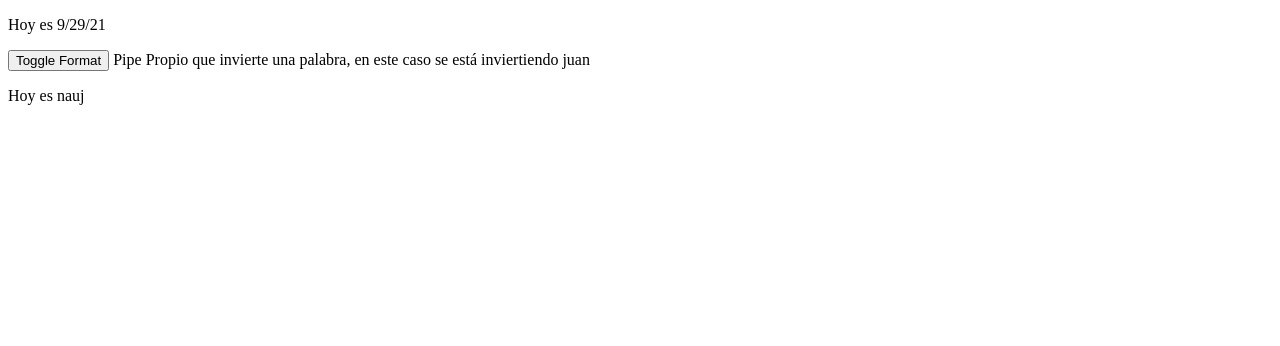
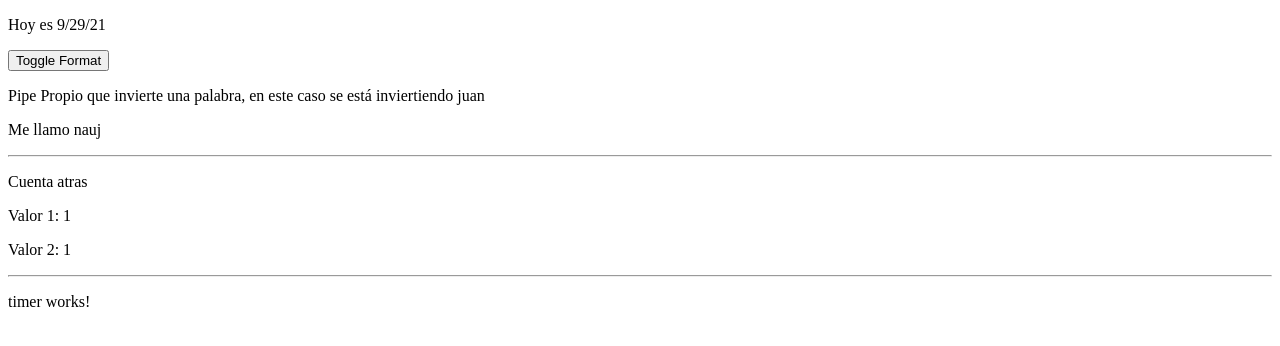
Before and after one commit to vargasjuanj/Frontend-Items, an Angular app: page / in a window 1280 px wide. Shown: the top 346 px of the page. Built offline with nearby package versions, Linux system fonts and the light colour scheme.

Commit message:
Observables - cuenta-atras

```diff
--- a/src/app/app-routing.module.ts
+++ b/src/app/app-routing.module.ts
@@ -1,7 +1,11 @@
 import { NgModule } from '@angular/core';
 import { Routes, RouterModule } from '@angular/router';
+import { AppComponent } from './app.component';
+import { TimerComponent } from './timer/timer.component';
 
-const routes: Routes = [];
+const routes: Routes = [
+  {path:'timer', loadChildren:'./timer/timer.module#TimerModule'}
+];
 
 @NgModule({
   imports: [RouterModule.forRoot(routes)],
--- a/src/app/app.component.html
+++ b/src/app/app.component.html
@@ -1,11 +1,22 @@
+<!-- NOTA : LO que va en el AppComponent siempre se va a ver, por eso para que se vean solo lo que se quiere cargar, solo el appComponent debe tener el routeroutlet -->
+
 <!-- Un Pipe lo que hace es filtrar la visualización de elementos, se pueden concatener tambien -->
 <!-- Usa un Pipe de Angular, pero a la vez, con :format (que es nuestro y está en el componente como get format) lo personalizamos más -->
 
 <p>Hoy es {{today | date:format | uppercase}}</p>
 <button (click)="toggleFormat()">Toggle Format</button>
 
+<p>
+  Pipe Propio que invierte una palabra, en este caso se está inviertiendo juan
 
-Pipe Propio que invierte una palabra, en este caso se está inviertiendo juan
-<p>Hoy es {{nombre | reversed}}</p>
+</p>
+<p>Me llamo {{nombre | reversed}}</p>
 
+
+<hr>
+<p>Cuenta atras</p>
+
+<app-cuenta-atras></app-cuenta-atras>
+
+<hr>
 <router-outlet></router-outlet>
--- a/src/app/app.module.ts
+++ b/src/app/app.module.ts
@@ -5,15 +5,19 @@ import { AppRoutingModule } from './app-routing.module';
 import { AppComponent } from './app.component';
 import {HttpClientModule} from '@angular/common/http';
 import { ReversedPipe } from './reversed.pipe';
+import { TimerModule } from './timer/timer.module';
+import { CuentaAtrasComponent } from './cuenta-atras/cuenta-atras.component';
 @NgModule({
   declarations: [
     AppComponent,
-    ReversedPipe
+    ReversedPipe,
+    CuentaAtrasComponent
   ],
   imports: [
     BrowserModule,
     AppRoutingModule,
     HttpClientModule,
+    TimerModule
 
   ],
   providers: [],
--- /dev/null
+++ b/src/app/cuenta-atras/cuenta-atras.component.html
@@ -0,0 +1,2 @@
+<p>Valor 1: {{value}}</p>
+<p>Valor 2: {{value2}}</p>
--- /dev/null
+++ b/src/app/cuenta-atras/cuenta-atras.component.ts
@@ -0,0 +1,37 @@
+import { Component } from '@angular/core';
+
+import { ObservableSubject } from "./observable-subject.class"
+
+
+@Component({
+  selector: 'app-cuenta-atras',
+  templateUrl: './cuenta-atras.component.html',
+    styleUrls: ['./cuenta-atras.component.scss']
+})
+export class CuentaAtrasComponent{
+
+value : String = ''
+value2 : String = ''
+// A un objeto observable se pueden subscribir muchos observadores, cuando se completa, se le avisa a todos los observadores
+private observableSubject: ObservableSubject = new ObservableSubject()
+//Cuando te subscribes pones el spiner en marcha y cuando llega el dato ocultas el spinner
+ngOnInit(): void {
+    //observador 1
+    this.observableSubject.getObservable().subscribe(
+        data => this.value = data, //llega un nuevo dato, se inyecta
+        error => alert('Observer1, error code: ' + error), //se ha producido un error
+        ()=> alert('Observer1: finished') // seha completado
+    )
+
+    //observador 2
+this.observableSubject.getObservable().subscribe(
+    data => this.value2 = data,
+    error => alert('Observer2, error code: '+ error)
+)
+
+
+}
+
+
+
+}
--- /dev/null
+++ b/src/app/cuenta-atras/observable-subject.class.ts
@@ -0,0 +1,36 @@
+import { Observable, Subject, Subscription, timer } from "rxjs";
+
+
+// EN DEFINITIVA UN OBSERVABLE QUE LOS DEMAS PUEDEN OBSERVAR Y ESE DATO VA A CAMBIAR,
+// YO CON ESTO PUEDO HACER ALGO QUE LOS DEMÁS PUEDEN OBSERVAR (UNO O VARIOS)
+// En esta clase se es observador y observable a la vez. Observador es el atributo subject y es observadora la clase del timer
+// Es decir esta clase es observadora del timer, y a su vez es observable por otros
+// Una vez que se completa el observable ya no se puede reutilizar, hay que crear otra instancia
+export class ObservableSubject {
+    private subject: Subject<String> = new Subject();
+    constructor() {
+        //Cuenta atras 5 4 3 2 1
+
+        //Con un retraso de un 1 seg, que mande señales cada segundo
+        const timerVariable = timer(1000, 1000);
+        // Cuando yo me subscribo el timer me va a empzar a dar un 0, despues un 1 y asi
+        const subscription: Subscription = timerVariable.subscribe(t => {
+            if (t > 4) {
+                subscription.unsubscribe()
+                this.subject.complete()
+
+            } else {
+                //Esto hace que la cuenta sea para atras 5 4 3 2
+
+                //Uso el valor t que me devuelve timer al estar subscripto y a la vez envio un valor con subject obteniendo otro resultado. El timer solo es parte del proceso
+                this.subject.next(String(5 - t))
+            }
+        })
+
+    }
+
+    //Lo devuelve como un observable de tipo String, esto me lo da la herencia porque Subject hereda de Observable
+    getObservable(): Observable<String> {
+        return this.subject.asObservable()
+    }
+}
--- /dev/null
+++ b/src/app/timer/timer.component.html
@@ -0,0 +1 @@
+<p>timer works!</p>
--- /dev/null
+++ b/src/app/timer/timer.component.ts
@@ -0,0 +1,15 @@
+import { Component, OnInit } from '@angular/core';
+
+@Component({
+  selector: 'app-timer',
+  templateUrl: './timer.component.html',
+  styleUrls: ['./timer.component.scss']
+})
+export class TimerComponent implements OnInit {
+
+  constructor() { }
+
+  ngOnInit(): void {
+  }
+
+}
```
Also changed, not shown: src/app/timer/timer-routing.module.ts (added, +18 -0 lines), src/app/timer/timer.module.ts (added, +15 -0 lines), src/app/cuenta-atras/cuenta-atras.component.scss (added), src/app/timer/timer.component.scss (added), 1 other file (tests, documents, lock files or other folders).
